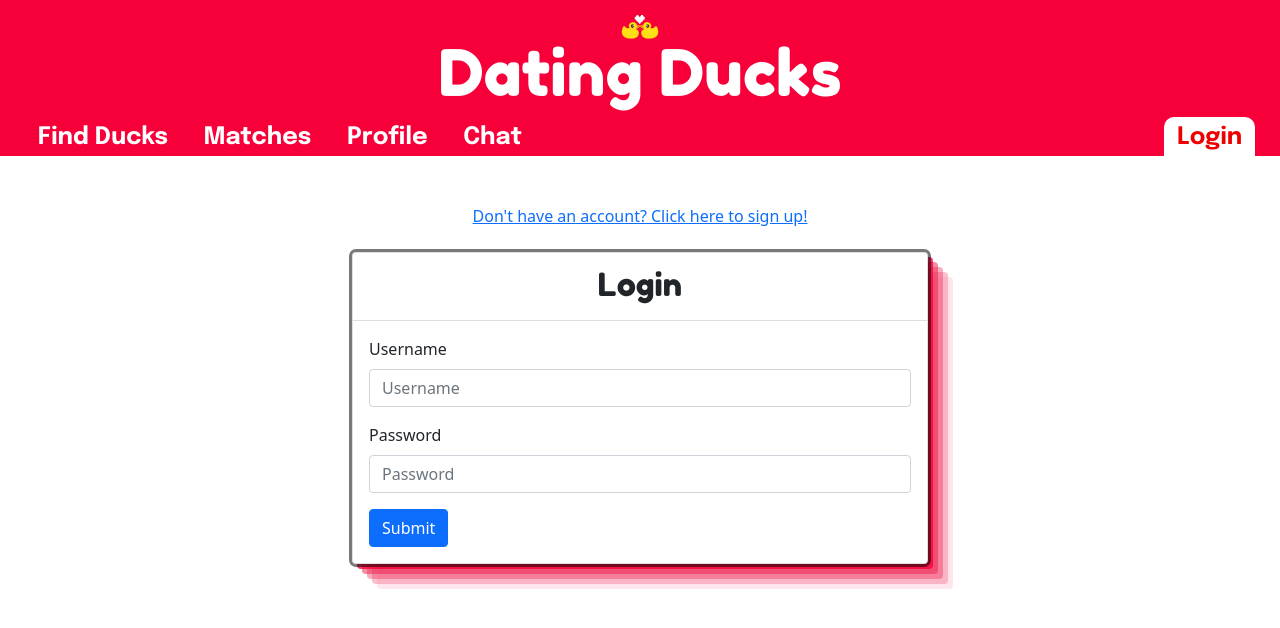
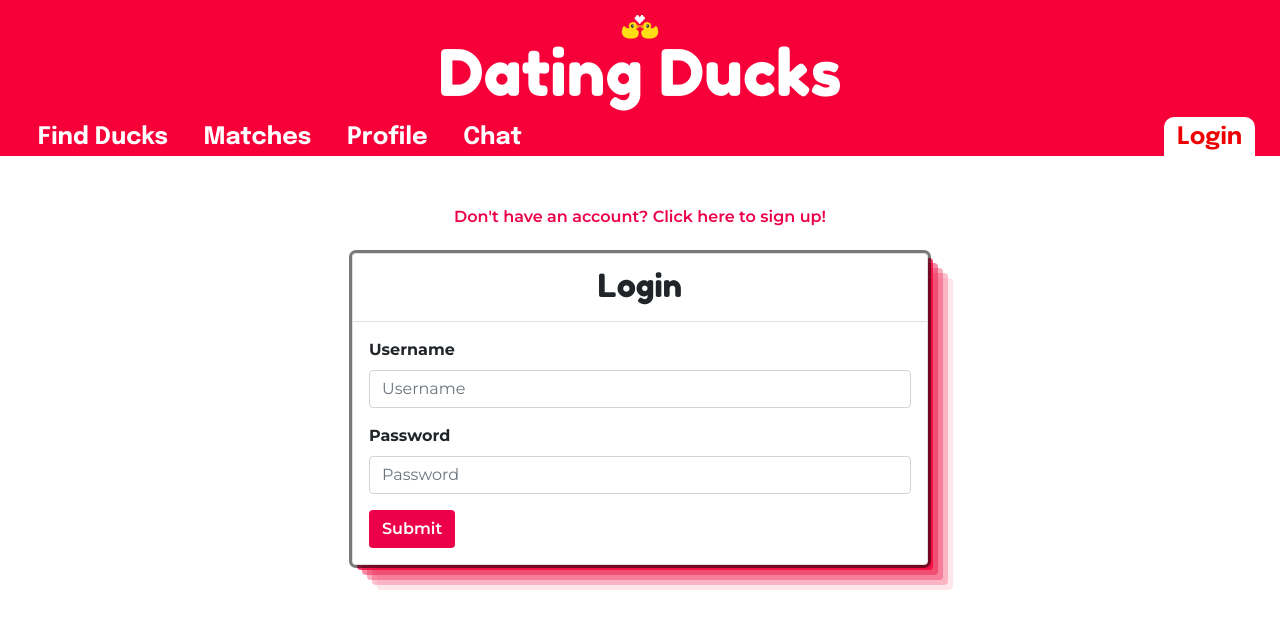
Before and after one commit to MspMarik/datingducks, a React (Create React App) app in the folder client/: page /login in a window 1280 px wide. Shown: the top 628 px of the page. Built offline with nearby package versions, Linux system fonts and the light colour scheme.

Commit message:
done styling

```diff
--- a/client/src/App.css
+++ b/client/src/App.css
@@ -133,12 +133,14 @@
 #bio,
 #ld-likes,
 .float-center,
-#profile-card {
+#profile-card,
+.card-shadow {
     font-family: "Montserrat", sans-serif;
     font-size: medium;
 }
 
-.fw-bold {
+.fw-bold,
+.update-prof {
     font-family: "Montserrat", sans-serif;
     font-weight: bold;
 }
@@ -165,3 +167,22 @@
     border-color: transparent !important;
     font-weight: 600 !important;
 }
+
+.form-label {
+    font-weight: bold;
+}
+
+.mb-4 {
+    text-decoration: none;
+    color: #ec004a;
+    font-family: "Montserrat", sans-serif;
+    font-weight: 600;
+}
+
+.mb-4:hover {
+    color: rgba(0, 0, 0, 0.733);
+}
+
+.update-prof {
+    margin-top: -30px;
+}
--- a/client/src/components/Chat.js
+++ b/client/src/components/Chat.js
@@ -42,7 +42,6 @@ const Chat = () => {
                         <h2>Chat</h2>
                     </Card.Header>
                     <Card.Body>
-                        <Card.Title id="name">Chat</Card.Title>
                         <ListGroup variant="flush" className="float-center">
                             <ListGroup.Item>
                                 <Card.Text>Jan plz do chat ty</Card.Text>
--- a/client/src/components/Login.js
+++ b/client/src/components/Login.js
@@ -55,7 +55,7 @@ const Login = () => {
                     </Card.Header>
                     <Form className="p-3 text-start" noValidate validated={validated} onSubmit={handleSubmit}>
                         <Form.Group className="mb-3" controlId="loginUser">
-                            <Form.Label>Username</Form.Label>
+                            <Form.Label className="form-label">Username</Form.Label>
                             <Form.Control name="loginUser" type="text" placeholder="Username" required />
                         </Form.Group>
 
@@ -63,7 +63,7 @@ const Login = () => {
                             <Form.Label>Password</Form.Label>
                             <Form.Control name="loginPass" type="password" placeholder="Password" required />
                         </Form.Group>
-                        <Button variant="primary" type="submit">
+                        <Button variant="primary" type="submit" className="save-button">
                             Submit
                         </Button>
                     </Form>
--- a/client/src/components/Profile.js
+++ b/client/src/components/Profile.js
@@ -98,7 +98,7 @@ const Profile = () => {
     } else {
         return (
             <div className="container align-self-center mb-5 card-container">
-                <p>Here you can update your information of you want.</p>
+                <p className="update-prof">Update Profile</p>
                 <Card className="card-shadow" id="profile-card">
                     <Card.Header>
                         <h2>Profile</h2>
--- a/client/src/components/Signup.js
+++ b/client/src/components/Signup.js
@@ -156,7 +156,7 @@ const Signup = () => {
                             <Form.Control type="file" name="signupPic" accept="image/png, image/jpeg, image/jpg, image/webp, image/gif, image/svg, image/bmp" required />
                             {/* <Form.File type="file" onChange={(e) => console.log(e.target.files[0])} label="Profile Picture" accept=".png,.jpg,.jpeg,.webp" /> */}
                         </Form.Group>
-                        <Button variant="primary" type="submit">
+                        <Button variant="primary" type="submit" className="save-button">
                             Submit
                         </Button>
                     </Form>
```
